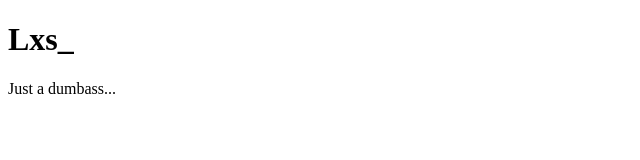
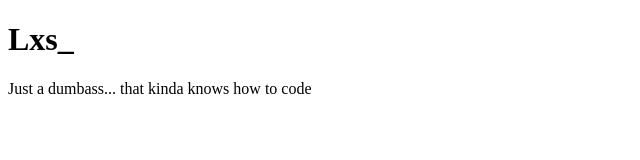
Before and after one commit to Lxs0ff/website, a plain HTML site: page Index.html in a window 1280 px wide. Shown: the whole page, without its empty margins (0-640 px from the left). Drawn offline with Linux system fonts and the light colour scheme.

Commit message:
fixed index.html name

```diff
--- a/Index.html
+++ b/Index.html
@@ -2,6 +2,6 @@
 <html>
 <body>
     <h1>Lxs_</h1>
-    <p>Just a dumbass...</p>
+    <p>Just a dumbass... that kinda knows how to code</p>
 </body>
 </html>
```
